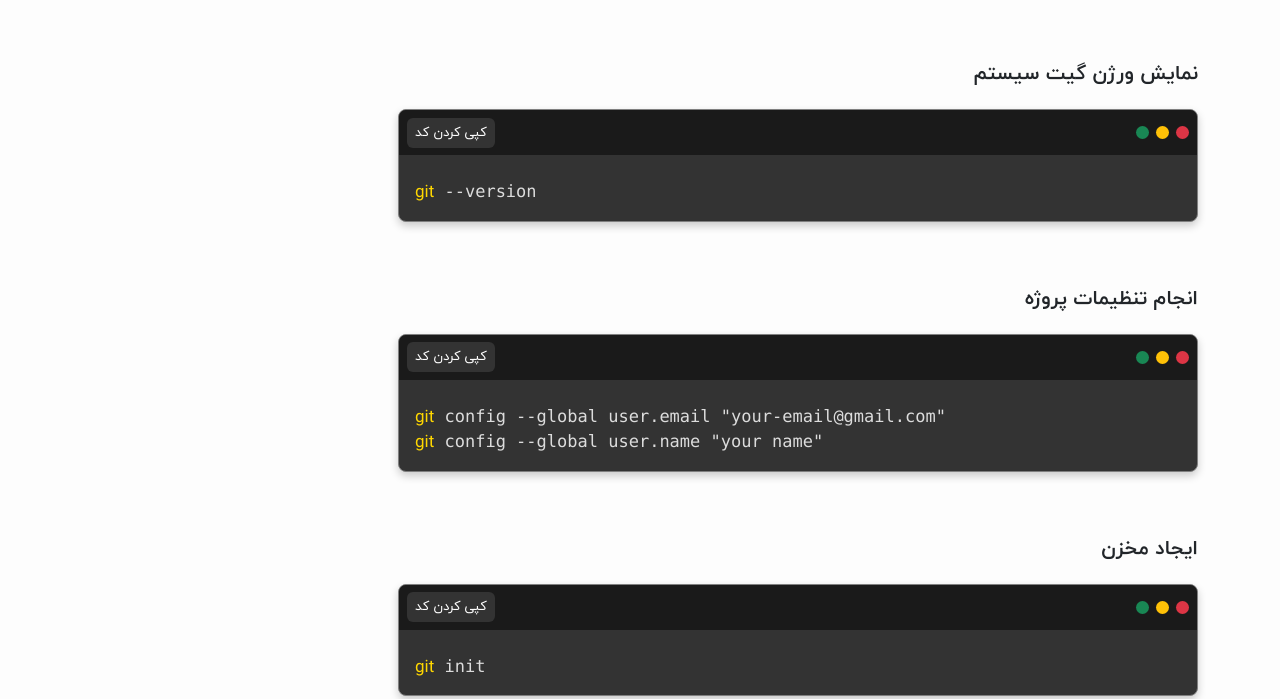
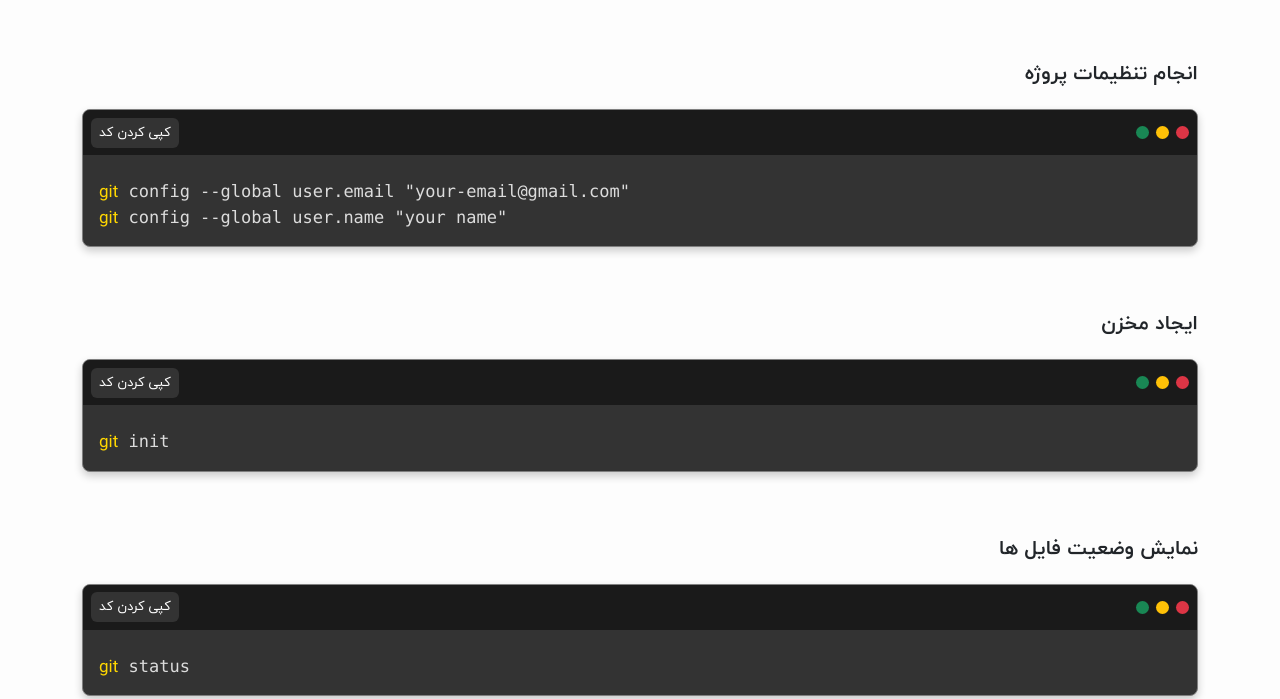
Before and after one commit to mohamadreza1388/my_blog, a website: page git_commands/index.html in a window 1280 px wide. Both pictures are taken after a click on the button 1182 px from the left and 233 px from the top of the page. Shown: the part 101-800 px from the top of the page. Drawn offline with nearby package versions, Linux system fonts and the light colour scheme.

Commit message:
add remove code box feature

```diff
--- a/css/style.css
+++ b/css/style.css
@@ -154,7 +154,7 @@ ul.list-style-none {
 .code-box {
     border: 1px solid gray;
     box-shadow: rgba(0, 0, 0, 0.2) 0 4px 8px;
-    width: 800px;
+    width: 100%;
     background-color: var(--code-box-main);
 }
 
--- a/git_commands/js/script.js
+++ b/git_commands/js/script.js
@@ -159,7 +159,7 @@ $(function () {
         <div class="code-box overflow-hidden rounded-3 mt-4">
             <div class="header d-flex justify-content-between align-items-center px-2 user-select-none">
                 <div class="btn-wrapper d-flex justify-content-center align-items-center">
-                    <button class="dot border-0 bg-danger" type="button"></button>
+                    <button class="dot border-0 bg-danger close-btn" type="button"></button>
                     <button class="dot border-0 bg-warning" type="button"></button>
                     <button class="dot border-0 bg-success" type="button"></button>
                 </div>
@@ -185,4 +185,9 @@ $(function () {
         let final_text = text.replace(/git/g,'<span class="gold">git</span>')
         $(".code_tag").eq(i).html(final_text)
     }
+
+    $(".close-btn").click(function () {
+        $(this).closest(".code-wrapper").slideUp(500)
+    })
+
 })
```
